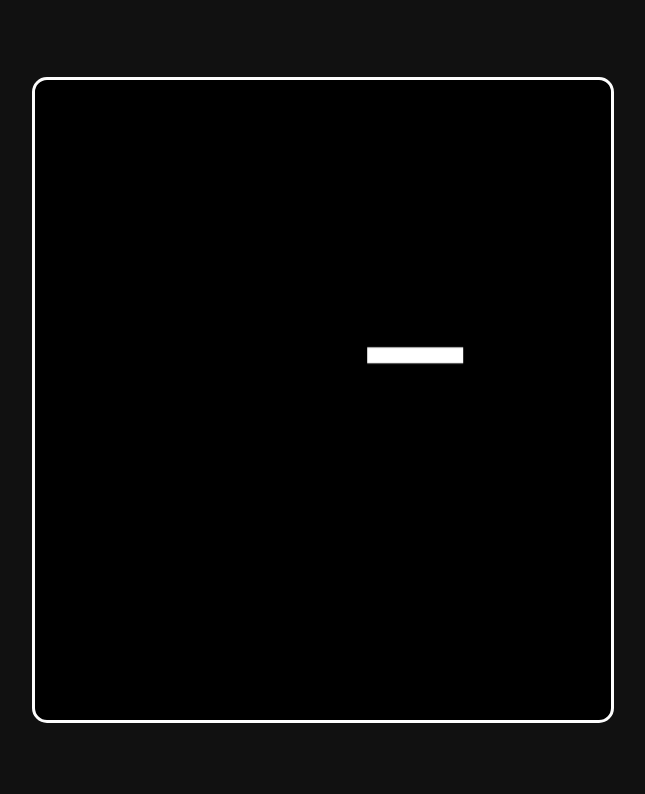
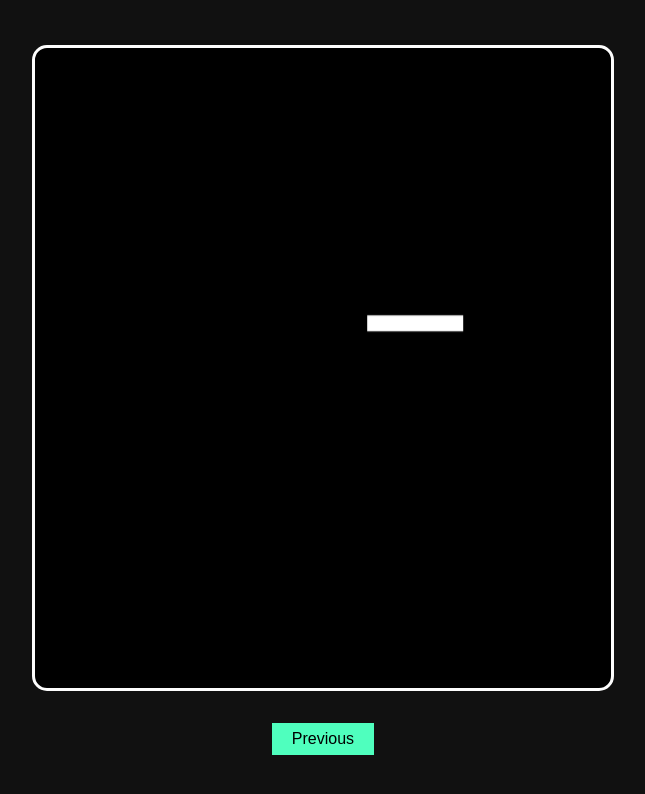
Before and after one commit to CodeMin0000/motion-simulation.kro.kr, a plain HTML site: page simulation_1.html in a window 1280 px wide. Shown: the whole page, without its empty margins (317-962 px from the left). Drawn offline with Linux system fonts and the light colour scheme.

Commit message:
Update simulation_1.html

```diff
--- a/simulation_1.html
+++ b/simulation_1.html
@@ -12,6 +12,7 @@
 
         .wrap {
             display: flex;
+            flex-direction: column;
             justify-content: center;
             align-items: center;
             width: 100%;
@@ -23,10 +24,26 @@
             position: relative;
             width: 45%;
             height: 80vh;
+            margin-bottom: 2.5%;
             border: 3px solid #fdfdfd;
             border-radius: 15px;
             overflow: hidden;
             background: #000;
+        }
+
+        .btn {
+            width: 8%;
+            height: 4%;
+            outline: none;
+            border: none;
+            background: #4fffbe;
+            font-size: 16px;
+            cursor: pointer;
+            transition: all 0.5s;
+        }
+
+        .btn:hover {
+            opacity: 0.75;
         }
     </style>
 </head>
@@ -35,6 +52,8 @@
         <canvas class="canvas" width="600" height="400">
             <!--Script Drawing-->
         </canvas>
+
+        <button class="btn" onclick="location.href='/'">Previous</button>
     </div>
 
     <script>
```
